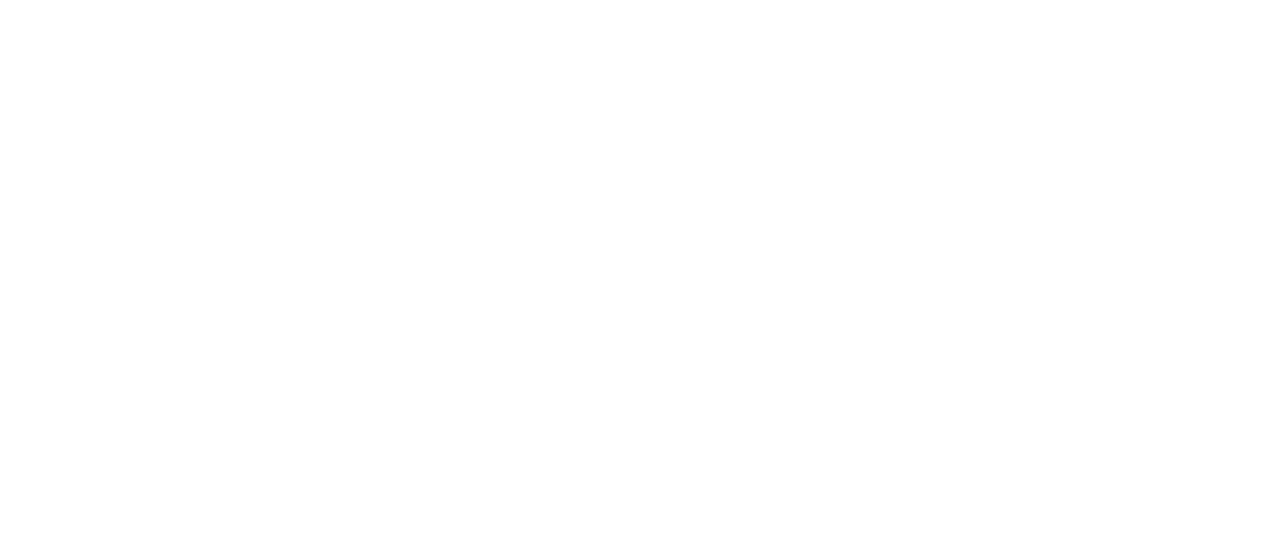
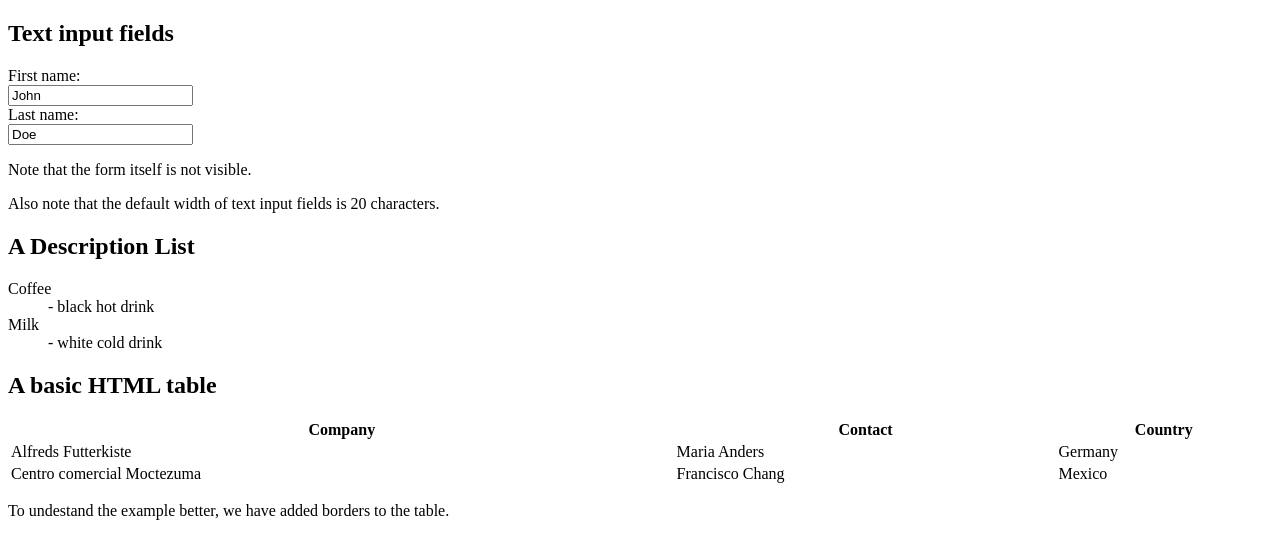
Before and after one commit to DenishAli/crap-portfolio, a plain HTML site: page index.html in a window 1280 px wide. Drawn offline with Linux system fonts and the light colour scheme.

Commit message:
Adding index html

```diff
--- a/index.html
+++ b/index.html
@@ -1,12 +1,54 @@
 <!DOCTYPE html>
-<html lang="en">
-<head>
-    <meta charset="UTF-8">
-    <meta http-equiv="X-UA-Compatible" content="IE=edge">
-    <meta name="viewport" content="width=device-width, initial-scale=1.0">
-    <title>Crap Portfolio</title>
-</head>
+<html>
 <body>
 
-</body>
+    <h2>Text input fields</h2>
+
+    <form>
+        <label for="fname">First name:</label><br>
+        <input type="text" id="fname" name="fname" value="John"><br>
+        <label for="lname">Last name:</label><br>
+        <input type="text" id="lname" name="lname" value="Doe">
+    </form>
+
+    <p>Note that the form itself is not visible.</p>
+
+    <p>Also note that the default width of text input fields is 20 characters.</p>
+
+
+
+    <h2>A Description List</h2>
+
+    <dl>
+        <dt>Coffee</dt>
+        <dd>- black hot drink</dd>
+        <dt>Milk</dt>
+        <dd>- white cold drink</dd>
+    </dl>
+
+    <h2>A basic HTML table</h2>
+
+    <table style="width:100%">
+        <tr>
+            <th>Company</th>
+            <th>Contact</th>
+            <th>Country</th>
+        </tr>
+        <tr>
+            <td>Alfreds Futterkiste</td>
+            <td>Maria Anders</td>
+            <td>Germany</td>
+        </tr>
+        <tr>
+            <td>Centro comercial Moctezuma</td>
+            <td>Francisco Chang</td>
+            <td>Mexico</td>
+        </tr>
+    </table>
+
+    <p>To undestand the example better, we have added borders to the table.</p>
+
+
+    </body>
+
 </html>
```
